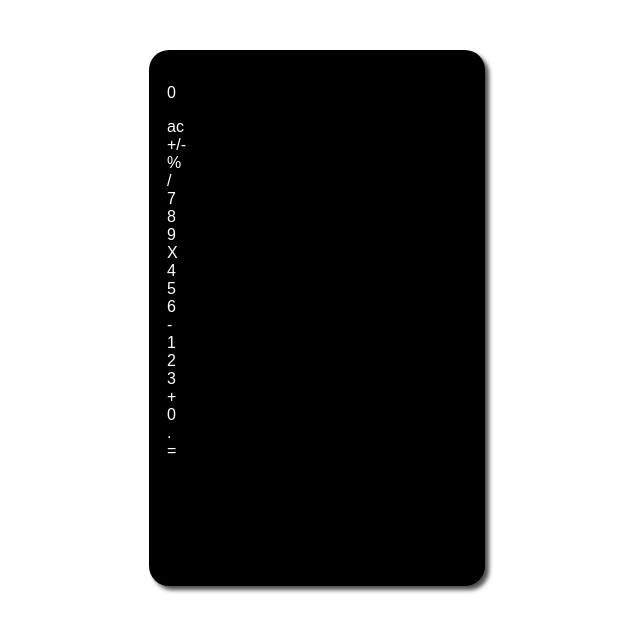
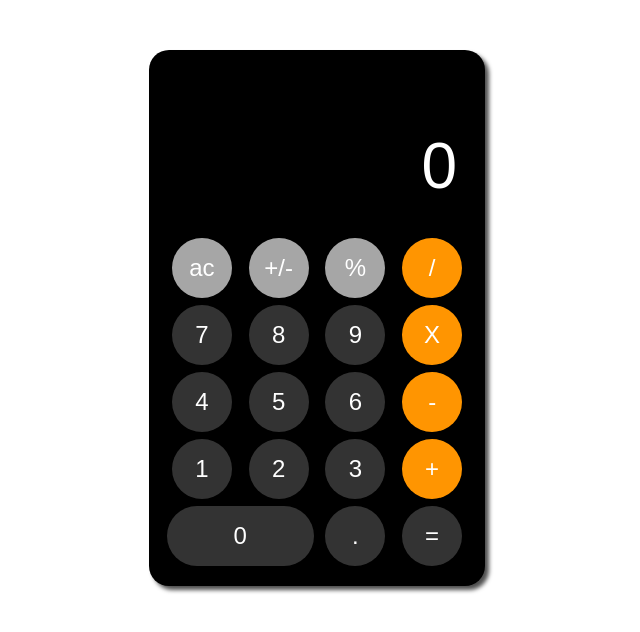
Before and after one commit to DmytroMS/Calculator, a plain HTML site: page index.html in a window 1280 px wide. Shown: the whole page, without its empty margins (323-963 px from the left). Drawn offline with Linux system fonts and the light colour scheme.

Commit message:
finish_html_layout

```diff
--- a/style.css
+++ b/style.css
@@ -12,3 +12,70 @@
     box-shadow: 4px 4px 4px #4f4f4f;
 
 }
+
+.calc-screen {
+    height: 125px;
+    padding: 10px;
+    display: grid;
+    justify-items: end;
+    align-items: end;
+    margin-bottom: 25px;
+
+}
+
+.calc-screen p {
+    text-align: right;
+    font-size: 4rem;
+    margin: 0;
+}
+
+.buttons {
+    /* display: flex;
+    justify-content: space-between;
+    flex-wrap: wrap; */
+    display: grid;
+    grid-template-areas:
+    "ac plus-minus percent division"
+    "seven eight nine myltiply"
+    "four five six minus"
+    "one two three plus"
+    "zero zero dot equal";
+    grid-gap: 7px;
+    justify-items: center;
+
+}
+
+.btn {
+    width: 60px;
+    height: 60px;
+    background: #333;
+    border-radius: 50%;
+    text-align: center;
+    line-height: 60px;
+    font-size: 1.5rem;
+    cursor: pointer;
+    user-select: none;  /* что бы кнопка не выделялась при двойном клике */
+
+}
+
+.btn.zero {
+    grid-area: zero;
+    width: 100%;
+    border-radius: 34px;
+}
+
+.btn:hover {
+    filter:brightness(120%);
+}
+
+.btn:active {    /* active при нажатии  на кнопку*/
+    filter:brightness(90%);
+}
+
+.btn.bg-grey {
+    background: #a6a6a6;
+}
+
+.btn.bg-orange {
+    background: #ff9501;
+}
```
